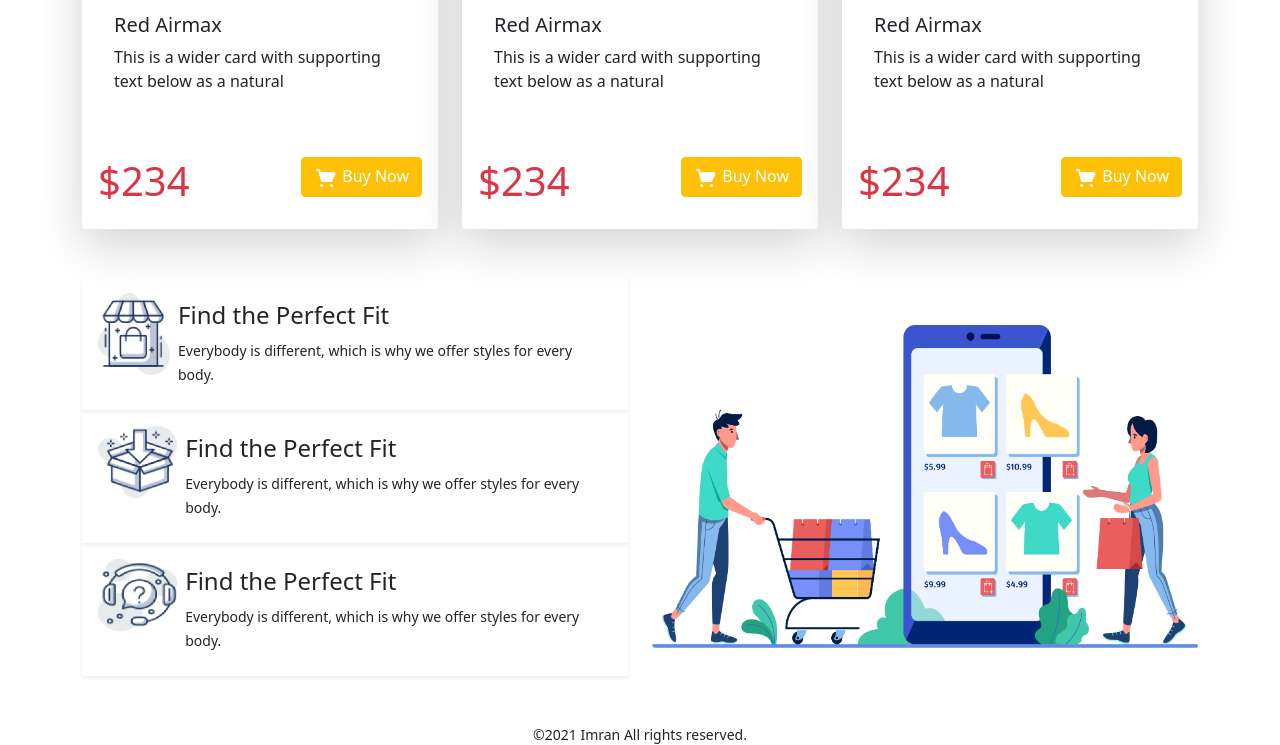
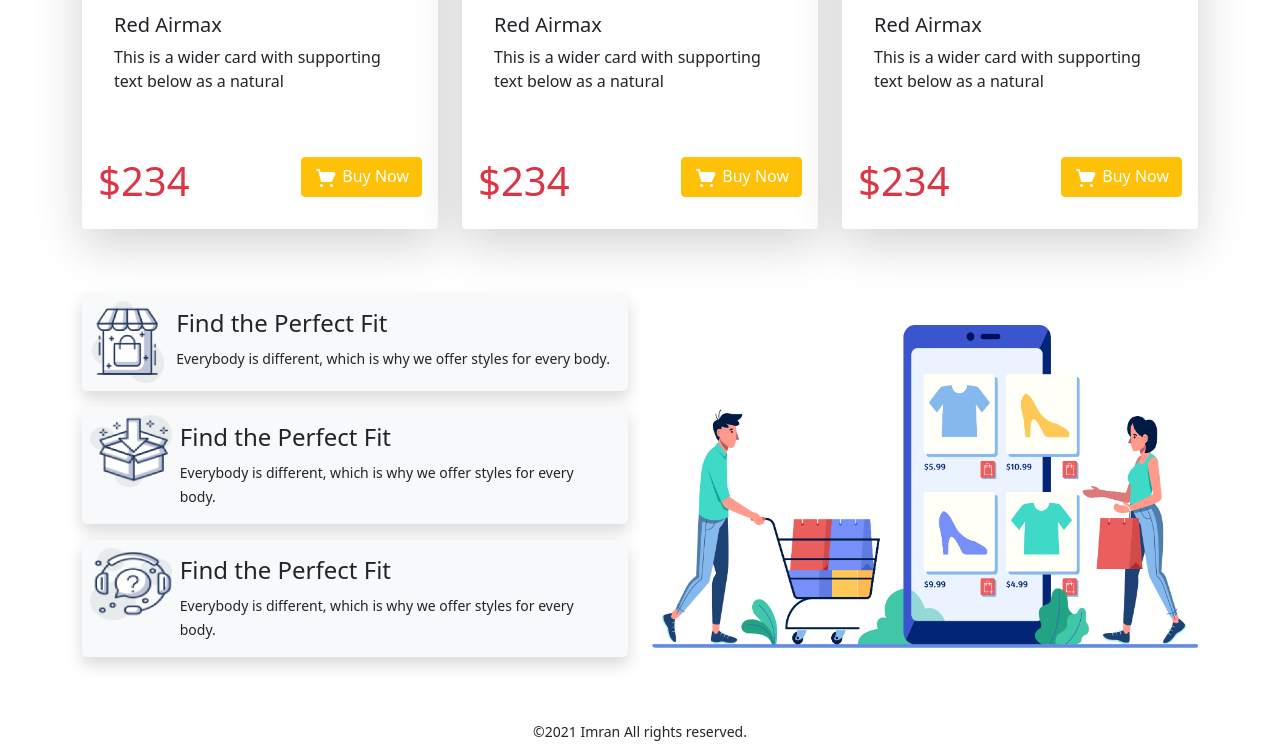
Before and after one commit to imran18026/prac-3-haha, a plain HTML site: page index.html in a window 1280 px wide. Shown: the part 1672-2417 px from the top of the page. Drawn offline with nearby package versions, Linux system fonts and the light colour scheme.

Commit message:
compleatecomplete

```diff
--- a/index.html
+++ b/index.html
@@ -282,10 +282,26 @@
 
       <!-- last section start -->
       <section class="container mb-5">
-        <div class="row row-cols-1 row-cols-md-2 row-cols-lg-2 g-4">
-          <div class="col">
-            <div class="p-3 shadow-sm d-flex gx-2">
-              <img src="icons/lp1.png" width="72px" height="82px" alt="" />
+        <div class="row row-cols-1 row-cols-md-1 row-cols-lg-2 g-4">
+          <div class="col order-1 order-lg-0">
+            <div
+              class="
+                p-2
+                bg-light
+                border
+                my-3
+                d-lg-flex
+                justify-content-lg-around
+                shadow
+                border-0
+                rounded-3
+                text-center text-lg-start
+              "
+            >
+              <div class="d-flix align-items-center justify-content-center">
+                <img src="icons/lp1.png" width="72px" height="82px" alt="" />
+              </div>
+
               <div class="p-2">
                 <h4>Find the Perfect Fit</h4>
                 <small
@@ -294,7 +310,21 @@
                 >
               </div>
             </div>
-            <div class="p-3 shadow-sm d-flex gx-2">
+
+            <div
+              class="
+                p-2
+                bg-light
+                border
+                my-3
+                d-lg-flex
+                justify-content-lg-around
+                shadow
+                border-0
+                rounded-3
+                text-center text-lg-start
+              "
+            >
               <img src="icons/lp2.png" width="82px" height="72px" alt="" />
               <div class="p-2">
                 <h4>Find the Perfect Fit</h4>
@@ -305,7 +335,20 @@
               </div>
             </div>
 
-            <div class="p-3 shadow-sm d-flex gx-2">
+            <div
+              class="
+                p-2
+                bg-light
+                border
+                my-3
+                d-lg-flex
+                justify-content-lg-around
+                shadow
+                border-0
+                rounded-3
+                text-center text-lg-start
+              "
+            >
               <img src="icons/lp3.png" width="82px" height="72px" alt="" />
               <div class="p-2">
                 <h4>Find the Perfect Fit</h4>
```
